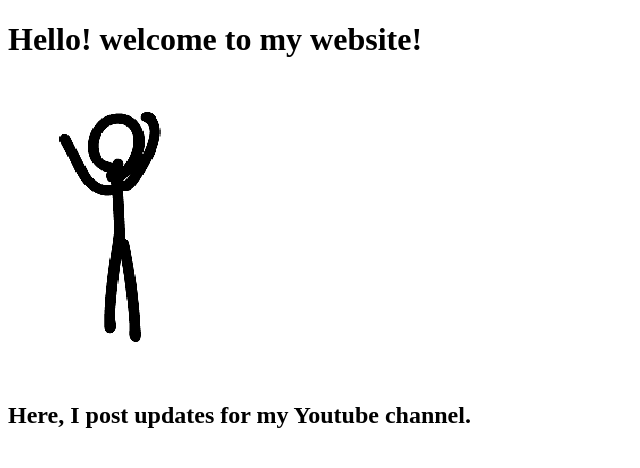
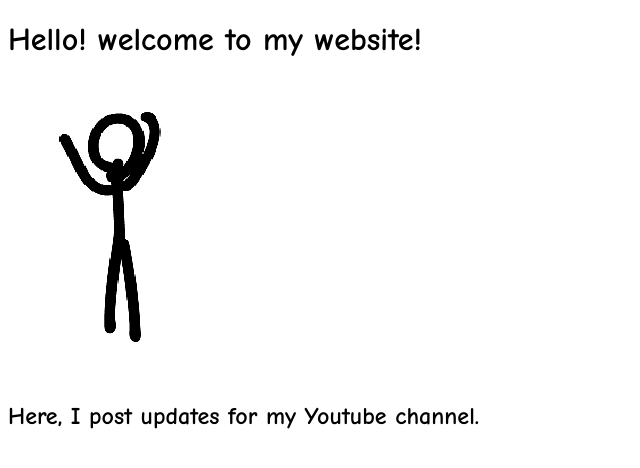
Before and after one commit to Goober47/Goober47.github.io, a plain HTML site: page index.html in a window 1280 px wide. Shown: the whole page, without its empty margins (0-640 px from the left). Drawn offline with Linux system fonts and the light colour scheme.

Commit message:
Update index.html

```diff
--- a/index.html
+++ b/index.html
@@ -4,8 +4,8 @@
 <title>Xander Collins' Website</title>
 </head>
 <body>
-<h1>Hello! welcome to my website!</h1>
+<font face="comic sans ms"><h1>Hello! welcome to my website!</h1></font>
                                                    <img src="Screenshot 2025-06-10 140739.png">
-  <h2>Here, I post updates for my Youtube channel.</h2>
+  <font face="comic sans ms"><h2>Here, I post updates for my Youtube channel.</h2></font>
 </body>
 </html>
```
